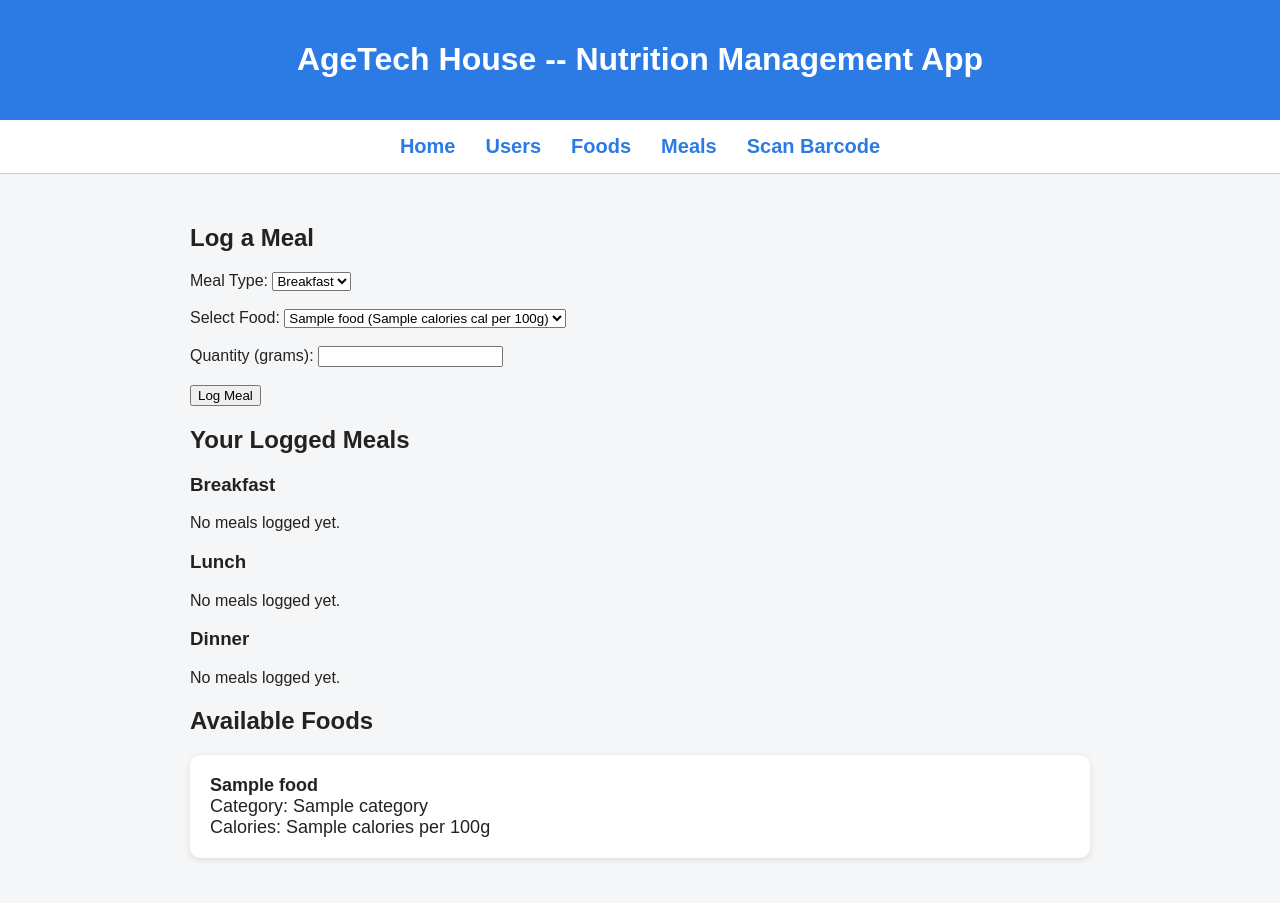
After one commit to jvanalbert/AgeTech---Nutrition-Management, a Flask app: template templates/meals.html in a window 1280 px wide. The commit adds this page. Run offline with Flask 3, Linux system fonts and the light colour scheme; the template is opened without the code that fills it: most values are stand-ins (such as "Sample title", 1, 10 or a date in 2020).

Commit message:
Meals page and add meals functionality

```diff
--- a/Backend/food_loader.py
+++ b/Backend/food_loader.py
@@ -19,7 +19,8 @@ def load_foods(path="data/sample_food.json"):
             "id": food_id,
             "name": product["name"],
             "calories": product["calories"],
-            "category": product["category"]
+            "category": product["category"],
+            "allergens": product.get("allergens", [])
         })
         food_id += 1
 
--- a/app.py
+++ b/app.py
@@ -171,6 +171,88 @@ def scan():
 
     return render_template("scan.html")
 
+@app.route("/meals", methods=["GET", "POST"])
+def meals():
+    if not session.get("user"):
+        return redirect("/login")
+
+    # Load user data to get meals
+    data = load_user_data()
+    user_id = session["user"]["id"]
+    user = None #gives none if not found
+    for u in data.get("elderly_users", []) + data.get("caretaker_users", []):
+        if u["id"] == user_id:
+            user = u
+            break
+    user_meals = user.get("meals", []) if user else []
+
+    if request.method == "POST":
+        food_id = int(request.form["food_id"])
+        quantity = float(request.form["quantity"])
+
+        if user:
+            if "meals" not in user:
+                user["meals"] = []
+
+            # Get food data
+            foods = load_foods()
+            food = next((f for f in foods if f["id"] == food_id), None)
+
+            if food:
+                meal = {
+                    "food_id": food_id,
+                    "name": food["name"],
+                    "quantity": quantity,
+                    "calories": food["calories"] * quantity / 100,  # assuming per 100g like taylor said
+                    "timestamp": datetime.now().strftime("%B %d, %Y at %I:%M %p"),  #date/time format
+                    "allergens": food.get("allergens", [])
+                }
+                user["meals"].append(meal)
+                save_user_data(data)
+                return redirect("/meals")
+
+    foods = load_foods()
+    # Filter foods based on user allergies
+    user_allergies = []
+    if user:
+        user_allergies = user.get("allergies", [])
+        filtered_foods = []
+        for f in foods:
+            safe = True
+            for allergen in user_allergies:
+                for a in f.get("allergens", []):
+                    if allergen.lower() == a.lower():
+                        safe = False
+                        break
+                if not safe:
+                    break
+            if safe:
+                filtered_foods.append(f)
+        foods = filtered_foods
+    return render_template("meals.html", foods=foods, user_meals=user_meals, user_allergies=user_allergies)
+
+
+@app.route("/delete_meal", methods=["POST"])
+def delete_meal():
+    if not session.get("user"):
+        return redirect("/login")
+
+    timestamp = request.form["timestamp"]
+
+    data = load_user_data()
+    user_id = session["user"]["id"]
+    user = None
+    for u in data.get("elderly_users", []) + data.get("caretaker_users", []):
+        if u["id"] == user_id:
+            user = u
+            break
+
+    if user and "meals" in user:
+        user["meals"] = [m for m in user["meals"] if m["timestamp"] != timestamp]
+        save_user_data(data)
+
+    return redirect("/meals")
+
 
 # ------------------ Run App ------------------
 if __name__ == "__main__":
--- a/static/style.css
+++ b/static/style.css
@@ -87,6 +87,31 @@ nav {
     font-size: 18px;
 }
 
+/* Meal cards with delete */
+.meal-card {
+    position: relative;
+}
+
+.delete-form {
+    position: absolute;
+    top: 10px;
+    right: 10px;
+}
+
+.delete-btn {
+    background-color: #dc3545;
+    color: white;
+    border: none;
+    padding: 5px 10px;
+    border-radius: 3px;
+    cursor: pointer;
+    font-size: 14px;
+}
+
+.delete-btn:hover {
+    background-color: #c82333;
+}
+
 /* Footer */
 footer {
     text-align: center;
--- a/templates/base.html
+++ b/templates/base.html
@@ -19,6 +19,7 @@
         <a href="/">Home</a>
         <a href="/users">Users</a>
         <a href="/foods">Foods</a>
+        <a href="/meals">Meals</a>
         <a href="/scan">Scan Barcode</a>
     </div>
     {% if session.user %}
--- /dev/null
+++ b/templates/meals.html
@@ -0,0 +1,74 @@
+{% extends "base.html" %}
+
+{% block content %}
+<h2>Log a Meal</h2>
+
+<form method="POST" action="/meals">
+    <label for="meal_type">Meal Type:</label>
+    <select name="meal_type" id="meal_type" required>
+        <option value="breakfast">Breakfast</option>
+        <option value="lunch">Lunch</option>
+        <option value="dinner">Dinner</option>
+    </select><br><br>
+
+    <label for="food_id">Select Food:</label>
+    <select name="food_id" id="food_id" required>
+        {% for food in foods %}
+        <option value="{{ food.id }}">{{ food.name }} ({{ food.calories }} cal per 100g)</option>
+        {% endfor %}
+    </select><br><br>
+
+    <label for="quantity">Quantity (grams):</label>
+    <input type="number" name="quantity" id="quantity" min="1" required><br><br>
+
+    <button type="submit">Log Meal</button>
+</form>
+
+<h2>Your Logged Meals</h2>
+{% set meal_types = ['breakfast', 'lunch', 'dinner'] %}
+{% for meal_type in meal_types %}
+<h3>{{ meal_type.title() }}</h3>
+{% set type_meals = user_meals | selectattr('meal_type', 'equalto', meal_type) | list %}
+{% if type_meals %}
+{% for meal in type_meals %}
+<div class="card meal-card">
+    <div class="meal-info">
+        <strong>{{ meal.name }}</strong><br>
+        Quantity: {{ meal.quantity }}g<br>
+        Calories: {{ "%.1f"|format(meal.calories) }}<br>
+        Logged: {{ meal.timestamp }}
+        {% if meal.allergens %}
+        {% set has_conflict = false %}
+        {% for allergen in meal.allergens %}
+        {% for user_allergen in user_allergies %}
+        {% if allergen.lower() == user_allergen.lower() %}
+        {% set has_conflict = true %}
+        {% endif %}
+        {% endfor %}
+        {% endfor %}
+        {% if has_conflict %}
+        <br><span style="color: red; font-weight: bold;">⚠️ Contains allergens</span>
+        {% endif %}
+        {% endif %}
+    </div>
+    <form method="POST" action="/delete_meal" class="delete-form">
+        <input type="hidden" name="timestamp" value="{{ meal.timestamp }}">
+        <button type="submit" class="delete-btn">Delete</button>
+    </form>
+</div>
+{% endfor %}
+{% else %}
+<p>No meals logged yet.</p>
+{% endif %}
+{% endfor %}
+
+<h2>Available Foods</h2>
+{% for food in foods %}
+<div class="card">
+    <strong>{{ food.name }}</strong><br>
+    Category: {{ food.category }}<br>
+    Calories: {{ food.calories }} per 100g
+</div>
+{% endfor %}
+
+{% endblock %}
```
Also changed, not shown: data/sample_food.json (+16 -2 lines), data/sample_user.json (+16 -2 lines).
